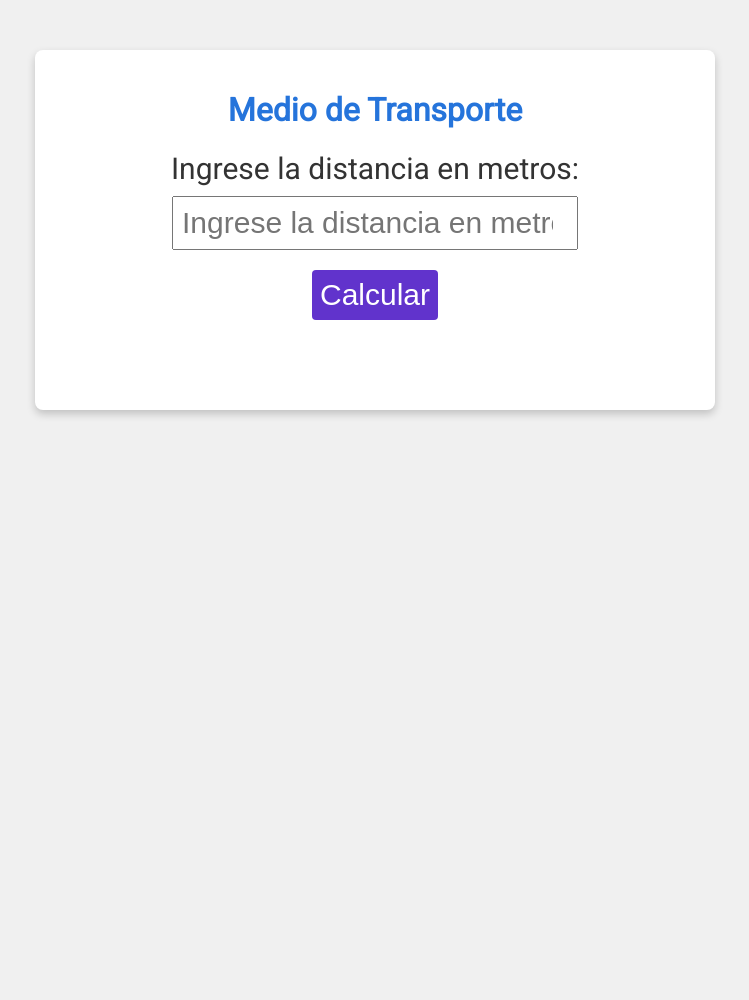
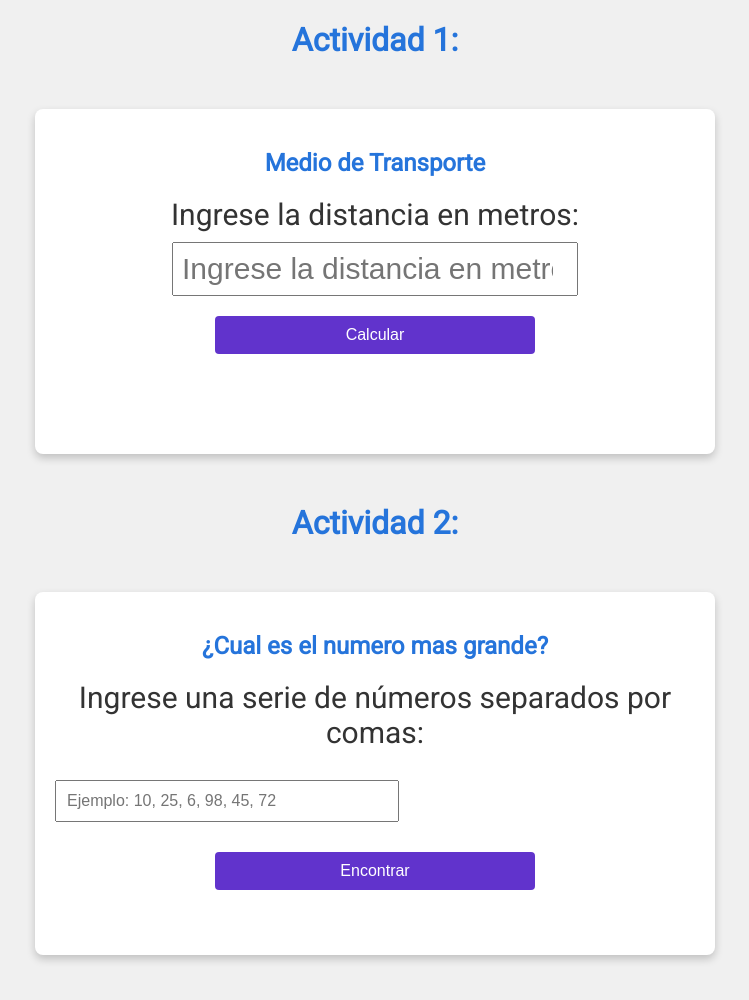
Before and after one commit to florzeta/Javascript-ejercicios, a plain HTML site: page Actividades/index.html in a window 1280 px wide. Shown: the whole page, without its empty margins (265-1014 px from the left). Before the commit the page ends 800 px from the top, so only its background shows below. Drawn offline with Linux system fonts and the light colour scheme.

Commit message:
actividades javascript

```diff
--- a/Actividades/css/style.css
+++ b/Actividades/css/style.css
@@ -19,7 +19,7 @@ body {
     box-shadow: 0 4px 8px rgba(0, 0, 0, 0.2);
 }
 
-h1 {
+h1 , h2 , h3 {
     text-align: center;
     color: #2574db;
     font-weight: bold;
@@ -54,3 +54,19 @@ p {
     color: #333;
     margin-top: 20px;
 }
+
+/*Actividad 2*/
+
+input[type="text"], button {
+    padding: 10px;
+    font-size: 16px;
+    margin-bottom: 20px;
+    width: 50%;
+}
+
+p#resultado2 {
+    font-size: 25px;
+    color: #c023f0;
+    margin-top: 20px;
+    font-weight: bold;
+}
--- a/Actividades/index.html
+++ b/Actividades/index.html
@@ -1,20 +1,32 @@
 <!DOCTYPE html>
 <html lang="es">
+
 <head>
     <meta charset="UTF-8">
     <meta name="viewport" content="width=device-width, initial-scale=1.0">
     <title>Medio de Transporte</title>
     <link rel="stylesheet" href="./css/style.css">
 </head>
+
 <body>
+    <h1>Actividad 1:</h1>
     <div class="contenedor">
-        <h1>Medio de Transporte</h1>
+        <h2>Medio de Transporte</h2>
         <p for="distancia">Ingrese la distancia en metros:</label>
-        <input type="number" id="distancia" placeholder="Ingrese la distancia en metros">
-        <button onclick="calcularMedioTransporte()">Calcular</button>
+            <input type="number" id="distancia" placeholder="Ingrese la distancia en metros">
+            <button onclick="calcularMedioTransporte()">Calcular</button>
         <p id="resultado"></p>
     </div>
+    <h1>Actividad 2:</h1>
+    <div class="contenedor">
+        <h2>¿Cual es el numero mas grande?</h2>
+        <p>Ingrese una serie de números separados por comas:</p>
+        <input type="text" id="inputNumeros" placeholder="Ejemplo: 10, 25, 6, 98, 45, 72">
+        <button onclick="encontrarMayor()">Encontrar</button>
+        <p id="resultado2"></p>
+    </div>
 
-    <script src="./js/script.js"></script>
+     <script src="./js/script.js"></script>
 </body>
+
 </html>
--- a/Actividades/js/script.js
+++ b/Actividades/js/script.js
@@ -24,3 +24,20 @@ function calcularMedioTransporte() {
 
     resultado.style.color = "#007bff";
 }
+
+
+/*Actividad 2 */
+
+function encontrarMayor() {
+    const inputNumeros = document.getElementById("inputNumeros").value;
+    const arrayNumeros = inputNumeros.split(",").map(Number);
+
+    let mayor = arrayNumeros[0];
+    for (let i = 1; i < arrayNumeros.length; i++) {
+      if (arrayNumeros[i] > mayor) {
+        mayor = arrayNumeros[i];
+      }
+    }
+
+    document.getElementById("resultado2").innerText = `El número más grande es: ${mayor}`;
+  }
```
